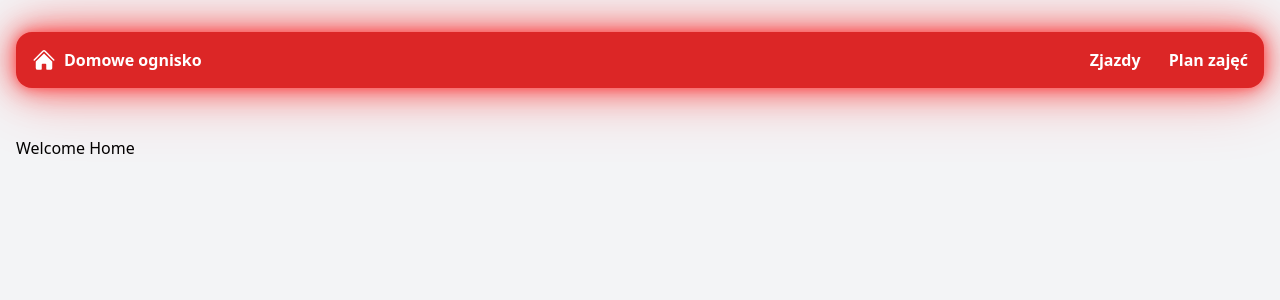
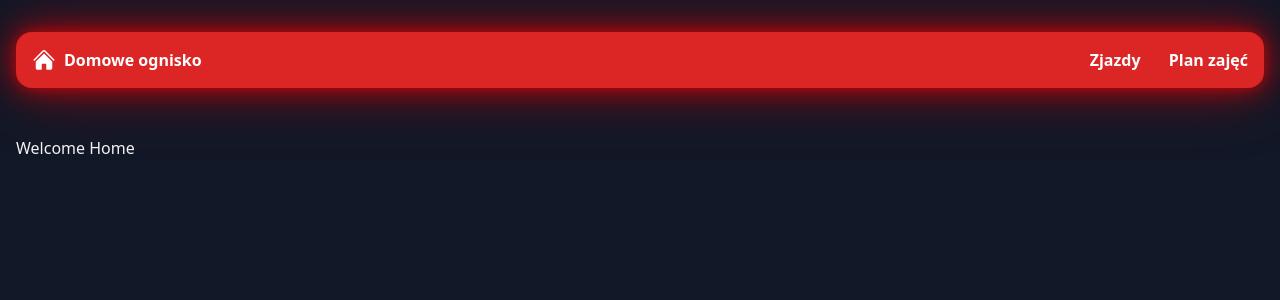
Before and after one commit to mihoow/subjects, a Vue app: page / in a window 1280 px wide. Shown: the top 300 px of the page. Built offline with nearby package versions, Linux system fonts and the light colour scheme.

Commit message:
Implement dark theme for entire application

```diff
--- a/src/App.vue
+++ b/src/App.vue
@@ -1,5 +1,5 @@
 <template>
-  <div class="min-h-screen bg-gray-100 flex flex-col p-4">
+  <div class="min-h-screen bg-gray-900 text-gray-100 flex flex-col p-4">
     <header class="w-full bg-red-600 p-4 relative overflow-hidden rounded-2xl mx-auto mt-4 max-w-7xl header-glow">
       <nav class="relative z-10 flex justify-between items-center">
         <router-link to="/" class="text-white font-semibold hover:text-red-200 transition-colors duration-300 flex items-center">
@@ -34,6 +34,10 @@ export default {
 </script>
 
 <style>
+body {
+  @apply bg-gray-900;
+}
+
 .header-glow {
   box-shadow:
     0 0 10px rgba(255, 0, 0, 0.3),
```
